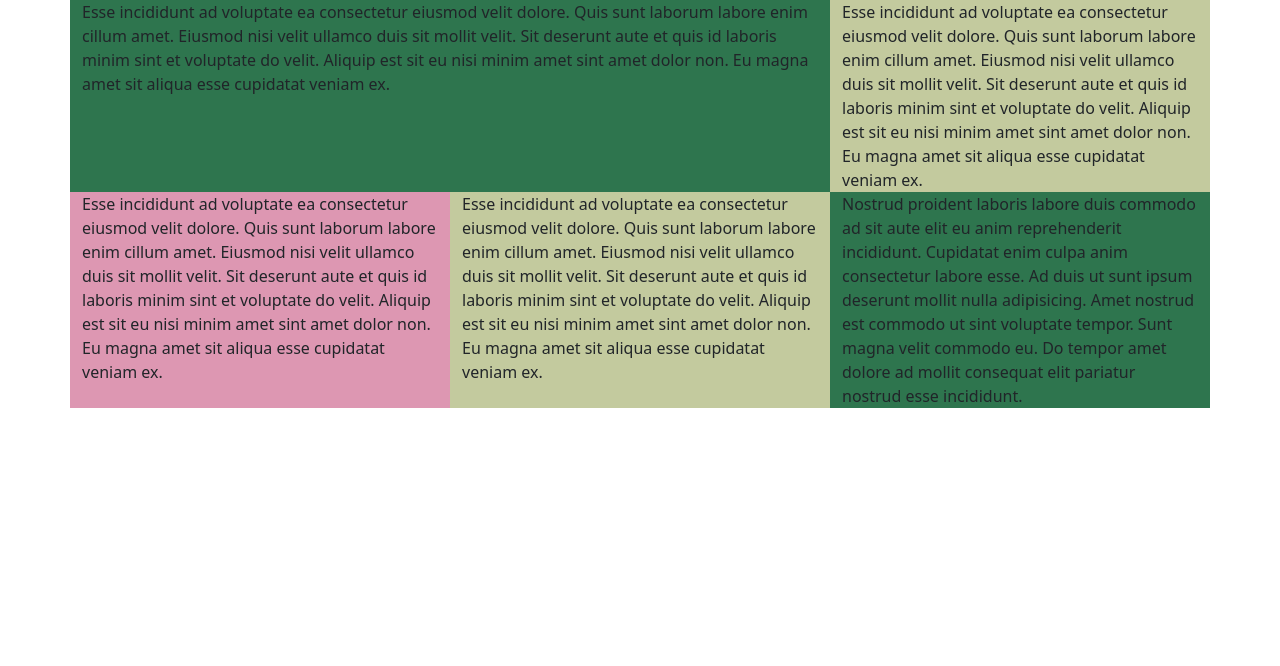
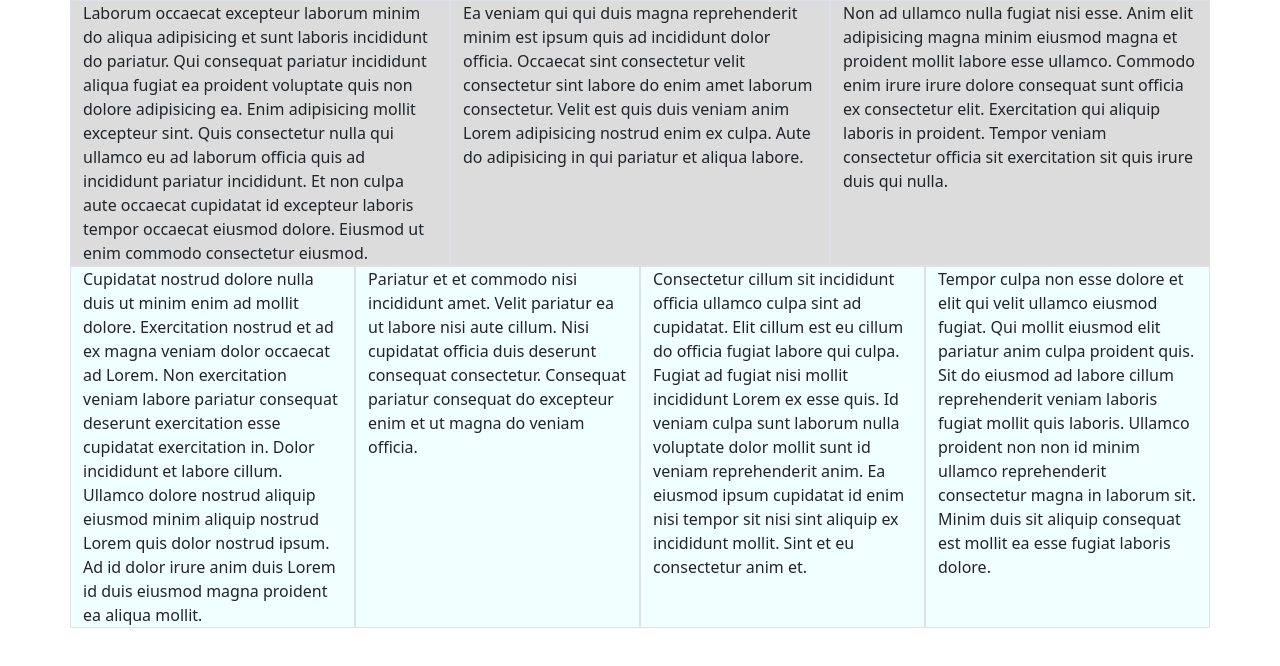
Before and after one commit to rachelrwd/yang, a plain HTML site: page index.html in a window 1280 px wide. Drawn offline with nearby package versions, Linux system fonts and the light colour scheme.

Commit message:
create index.html

```diff
--- a/index.html
+++ b/index.html
@@ -1,60 +1,71 @@
 <!doctype html>
 <html lang="en">
-
   <head>
     <!-- Required meta tags -->
     <meta charset="utf-8">
     <meta name="viewport" content="width=device-width, initial-scale=1">
 
     <!-- Bootstrap CSS -->
-    <link href="https://cdn.jsdelivr.net/npm/bootstrap@5.1.3/dist/css/bootstrap.min.css" rel="stylesheet"
-        integrity="sha384-1BmE4kWBq78iYhFldvKuhfTAU6auU8tT94WrHftjDbrCEXSU1oBoqyl2QvZ6jIW3" crossorigin="anonymous">
+    <link href="https://cdn.jsdelivr.net/npm/bootstrap@5.1.3/dist/css/bootstrap.min.css" rel="stylesheet" integrity="sha384-1BmE4kWBq78iYhFldvKuhfTAU6auU8tT94WrHftjDbrCEXSU1oBoqyl2QvZ6jIW3" crossorigin="anonymous">
 
     <title>Hello, world!</title>
-    <style type="text/css">
-        div.one{
-            background-color: rgb(46, 117, 78);
+    <style>
+      .one{
+        background-color:gainsboro;
       }
 
-        div.two{
-            background-color: #c3ca9e;
-        }
-
-        div.three{
-            background-color: #dd97b2;
+      .two{
+        background-color: azure;
       }
     </style>
   </head>
-
   <body>
-    <div class="container">
-        <div class="row">
-            <div class="col-sm-12 col-md-6 col-lg-8 one">
-                Esse incididunt ad voluptate ea consectetur eiusmod velit dolore. Quis sunt laborum labore enim cillum amet. Eiusmod nisi velit ullamco duis sit mollit velit. Sit deserunt aute et quis id laboris minim sint et voluptate do velit. Aliquip est sit eu nisi minim amet sint amet dolor non. Eu magna amet sit aliqua esse cupidatat veniam ex.
+    <div class="container-xl">
+      <div class="row one">
+        <div class="col-md-6 col-lg-4 border">
+          <section>
+            Laborum occaecat excepteur laborum minim do aliqua adipisicing et sunt laboris incididunt do pariatur. Qui consequat
+            pariatur incididunt aliqua fugiat ea proident voluptate quis non dolore adipisicing ea. Enim adipisicing mollit
+            excepteur sint. Quis consectetur nulla qui ullamco eu ad laborum officia quis ad incididunt pariatur incididunt. Et
+            non culpa aute occaecat cupidatat id excepteur laboris tempor occaecat eiusmod dolore. Eiusmod ut enim commodo
+            consectetur eiusmod.
+          </section>
         </div>
-            <div class="col-sm-12 col-md-6 col-lg-4 two">
-                Esse incididunt ad voluptate ea consectetur eiusmod velit dolore. Quis sunt laborum labore enim cillum amet. Eiusmod nisi velit ullamco duis sit mollit velit. Sit deserunt aute et quis id laboris minim sint et voluptate do velit. Aliquip est sit eu nisi minim amet sint amet dolor non. Eu magna amet sit aliqua esse cupidatat veniam ex.
+        <div class="col-md-6 col-lg-4 border ">
+          <section>
+            Ea veniam qui qui duis magna reprehenderit minim est ipsum quis ad incididunt dolor officia. Occaecat sint consectetur velit consectetur sint labore do enim amet laborum consectetur. Velit est quis duis veniam anim Lorem adipisicing nostrud enim ex culpa. Aute do adipisicing in qui pariatur et aliqua labore.
+          </section>
+        </div>
+        <div class="col-md-12 col-lg-4  border">
+          <section>
+            Non ad ullamco nulla fugiat nisi esse. Anim elit adipisicing magna minim eiusmod magna et proident mollit labore esse ullamco. Commodo enim irure irure dolore consequat sunt officia ex consectetur elit. Exercitation qui aliquip laboris in proident. Tempor veniam consectetur officia sit exercitation sit quis irure duis qui nulla.
+          </section>
         </div>
       </div>
-        <div class="row">
-            <div class="col-sm-6 col-lg-4 three">
-                Esse incididunt ad voluptate ea consectetur eiusmod velit dolore. Quis sunt laborum labore enim cillum amet. Eiusmod nisi velit ullamco duis sit mollit velit. Sit deserunt aute et quis id laboris minim sint et voluptate do velit. Aliquip est sit eu nisi minim amet sint amet dolor non. Eu magna amet sit aliqua esse cupidatat veniam ex.
+
+      <div class="row two">
+        <div class="col-md-6 col-lg-3 border">
+          Cupidatat nostrud dolore nulla duis ut minim enim ad mollit dolore. Exercitation nostrud et ad ex magna veniam dolor occaecat ad Lorem. Non exercitation veniam labore pariatur consequat deserunt exercitation esse cupidatat exercitation in. Dolor incididunt et labore cillum. Ullamco dolore nostrud aliquip eiusmod minim aliquip nostrud Lorem quis dolor nostrud ipsum. Ad id dolor irure anim duis Lorem id duis eiusmod magna proident ea aliqua mollit.
         </div>
-            <div class="col-sm-3 col-lg-4 two">
-                Esse incididunt ad voluptate ea consectetur eiusmod velit dolore. Quis sunt laborum labore enim cillum amet. Eiusmod nisi velit ullamco duis sit mollit velit. Sit deserunt aute et quis id laboris minim sint et voluptate do velit. Aliquip est sit eu nisi minim amet sint amet dolor non. Eu magna amet sit aliqua esse cupidatat veniam ex.
+        <div class="col-md-6 col-lg-3 border">
+          Pariatur et et commodo nisi incididunt amet. Velit pariatur ea ut labore nisi aute cillum. Nisi cupidatat officia duis deserunt consequat consectetur. Consequat pariatur consequat do excepteur enim et ut magna do veniam officia.
         </div>
-            <div class="col-sm-3 col-lg-4 one">
-                Nostrud proident laboris labore duis commodo ad sit aute elit eu anim reprehenderit incididunt. Cupidatat enim culpa anim consectetur labore esse. Ad duis ut sunt ipsum deserunt mollit nulla adipisicing. Amet nostrud est commodo ut sint voluptate tempor. Sunt magna velit commodo eu. Do tempor amet dolore ad mollit consequat elit pariatur nostrud esse incididunt.
+        <div class="col-md-6 col-lg-3 border">
+          Consectetur cillum sit incididunt officia ullamco culpa sint ad cupidatat. Elit cillum est eu cillum do officia fugiat labore qui culpa. Fugiat ad fugiat nisi mollit incididunt Lorem ex esse quis. Id veniam culpa sunt laborum nulla voluptate dolor mollit sunt id veniam reprehenderit anim. Ea eiusmod ipsum cupidatat id enim nisi tempor sit nisi sint aliquip ex incididunt mollit. Sint et eu consectetur anim et.
         </div>
+        <div class="col-md-6 col-lg-3 border">
+          Tempor culpa non esse dolore et elit qui velit ullamco eiusmod fugiat. Qui mollit eiusmod elit pariatur anim culpa proident quis. Sit do eiusmod ad labore cillum reprehenderit veniam laboris fugiat mollit quis laboris. Ullamco proident non non id minim ullamco reprehenderit consectetur magna in laborum sit. Minim duis sit aliquip consequat est mollit ea esse fugiat laboris dolore.
         </div>
+
+
+      </div>
+
     </div>
 
     <!-- Optional JavaScript; choose one of the two! -->
 
     <!-- Option 1: Bootstrap Bundle with Popper -->
-    <script src="https://cdn.jsdelivr.net/npm/bootstrap@5.1.3/dist/js/bootstrap.bundle.min.js"
-        integrity="sha384-ka7Sk0Gln4gmtz2MlQnikT1wXgYsOg+OMhuP+IlRH9sENBO0LRn5q+8nbTov4+1p"
-        crossorigin="anonymous"></script>
+    <script src="https://cdn.jsdelivr.net/npm/bootstrap@5.1.3/dist/js/bootstrap.bundle.min.js" integrity="sha384-ka7Sk0Gln4gmtz2MlQnikT1wXgYsOg+OMhuP+IlRH9sENBO0LRn5q+8nbTov4+1p" crossorigin="anonymous"></script>
 
     <!-- Option 2: Separate Popper and Bootstrap JS -->
     <!--
@@ -62,5 +73,4 @@
     <script src="https://cdn.jsdelivr.net/npm/bootstrap@5.1.3/dist/js/bootstrap.min.js" integrity="sha384-QJHtvGhmr9XOIpI6YVutG+2QOK9T+ZnN4kzFN1RtK3zEFEIsxhlmWl5/YESvpZ13" crossorigin="anonymous"></script>
     -->
   </body>
-
 </html>
```
Lines whose indentation alone changed are shown as unchanged.
